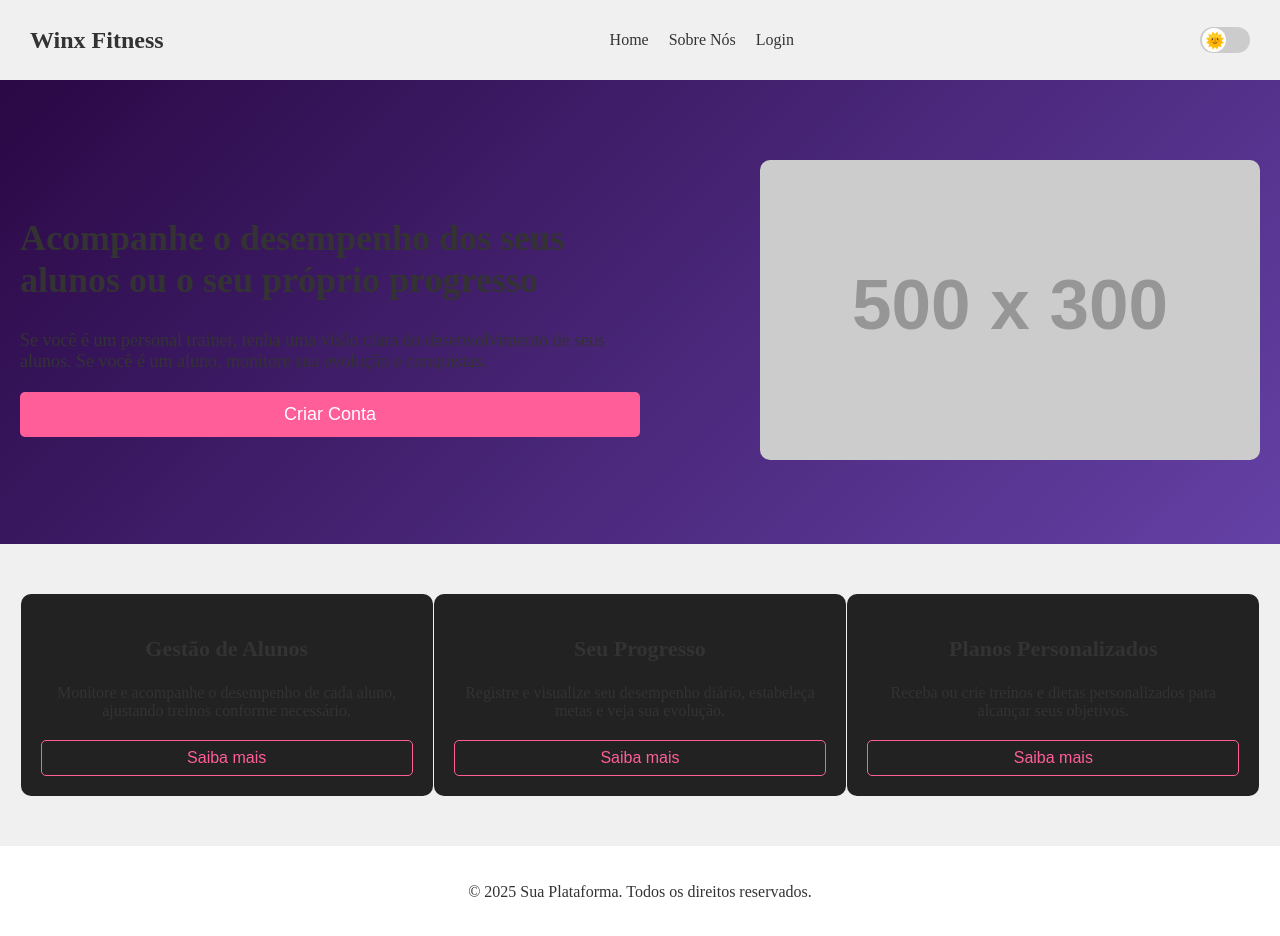
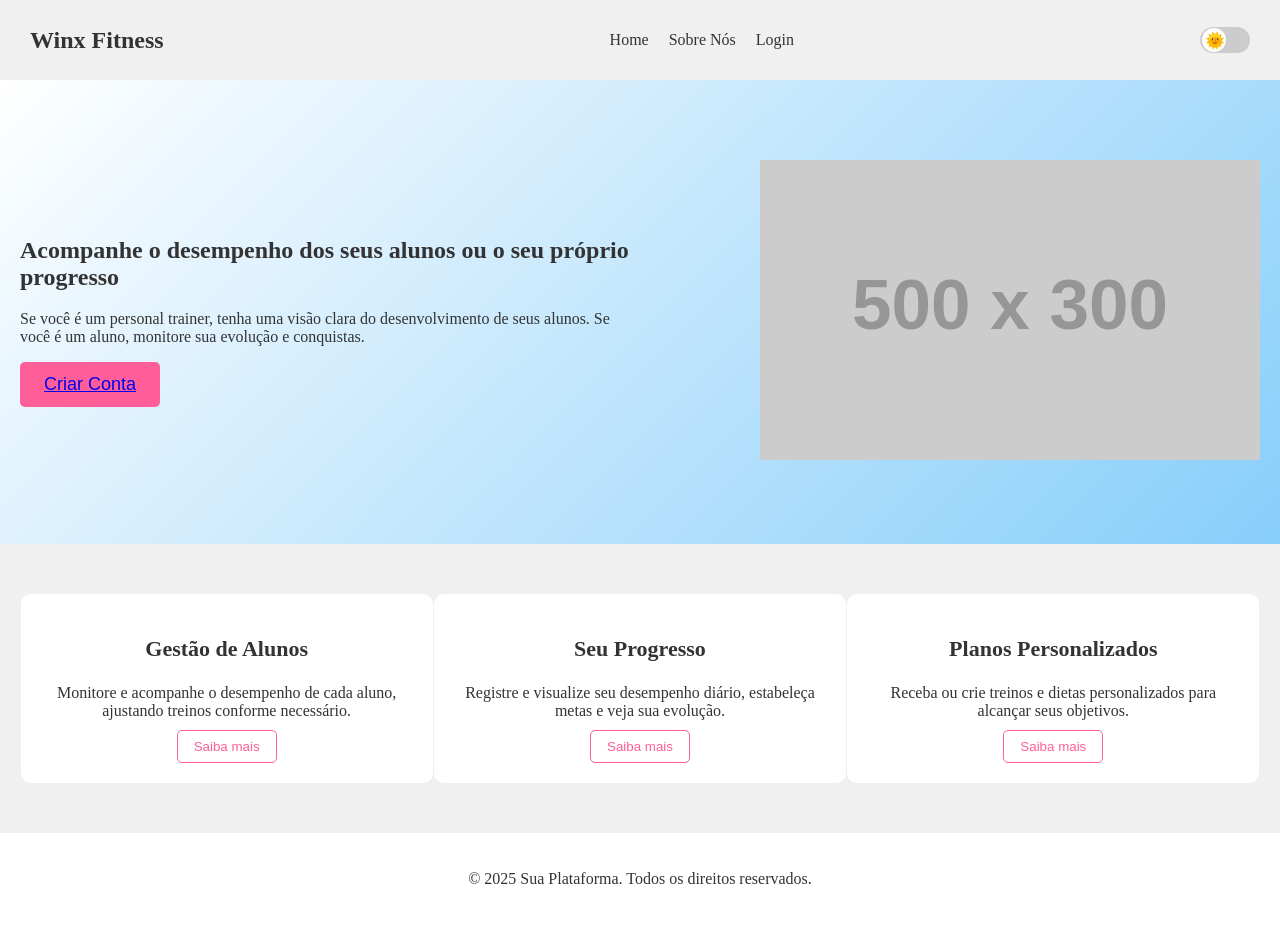
Before and after one commit to BernardoVillanova/fitness-front, a Vue app: page / in a window 1280 px wide. Built offline with nearby package versions, Linux system fonts and the light colour scheme.

Commit message:
DEV-002 | :sparkles: Ajuste e alinhamentos de telas

```diff
--- a/src/components/ContentSection.vue
+++ b/src/components/ContentSection.vue
@@ -1,10 +1,11 @@
 <template>
-    <div :class="{ dark: isDarkMode, light: !isDarkMode }">
+  <div :class="isDarkMode ? 'dark' : 'light'">
+
     <section class="hero">
       <div class="hero-content">
         <h1>Acompanhe o desempenho dos seus alunos ou o seu próprio progresso</h1>
         <p>Se você é um personal trainer, tenha uma visão clara do desenvolvimento de seus alunos. Se você é um aluno, monitore sua evolução e conquistas.</p>
-            <button class="cta-button">Criar Conta</button>
+        <button class="cta-button"><router-link to="/register">Criar Conta</router-link></button>
       </div>
       <div class="hero-image">
         <img src="https://via.placeholder.com/500x300" alt="Treinamento Fitness" />
@@ -12,19 +13,9 @@
     </section>
 
     <section class="features">
-        <div class="feature-card">
-            <h3>Gestão de Alunos</h3>
-            <p>Monitore e acompanhe o desempenho de cada aluno, ajustando treinos conforme necessário.</p>
-            <button class="read-more">Saiba mais</button>
-        </div>
-        <div class="feature-card">
-            <h3>Seu Progresso</h3>
-            <p>Registre e visualize seu desempenho diário, estabeleça metas e veja sua evolução.</p>
-            <button class="read-more">Saiba mais</button>
-        </div>
-        <div class="feature-card">
-            <h3>Planos Personalizados</h3>
-            <p>Receba ou crie treinos e dietas personalizados para alcançar seus objetivos.</p>
+      <div class="feature-card" v-for="feature in features" :key="feature.title">
+        <h3>{{ feature.title }}</h3>
+        <p>{{ feature.description }}</p>
         <button class="read-more">Saiba mais</button>
       </div>
     </section>
@@ -40,79 +31,64 @@
     const themeStore = useThemeStore();
     const { isDarkMode } = storeToRefs(themeStore);
 
-            return { isDarkMode };
+    const toggleTheme = () => {
+      themeStore.toggleDarkMode();
+    };
+
+    return { isDarkMode, toggleTheme, features: [
+      { title: 'Gestão de Alunos', description: 'Monitore e acompanhe o desempenho de cada aluno, ajustando treinos conforme necessário.' },
+      { title: 'Seu Progresso', description: 'Registre e visualize seu desempenho diário, estabeleça metas e veja sua evolução.' },
+      { title: 'Planos Personalizados', description: 'Receba ou crie treinos e dietas personalizados para alcançar seus objetivos.' }
+    ] };
   }
 };
 </script>
 
 <style scoped>
-/* Modo Claro/Escuro */
 .light {
-  background-color: #f0f0f0;
-  color: #333;
+  --nav-bg: #f0f0f0;
+  --text-color: #333;
+  --hero-bg: linear-gradient(135deg, #ffffff, #87CEFA);
+  --card-bg: #ffffff;
+  background-color: var(--nav-bg);
+  color: var(--text-color);
 }
 
 .dark {
-  background-color: #1a1a2e;
-  color: white;
+  --nav-bg: #1a1a2e;
+  --text-color: white;
+  --hero-bg: linear-gradient(135deg, #2a0845, #6441a5);
+  --card-bg: #222;
+  background-color: var(--nav-bg);
+  color: var(--text-color);
 }
 
-/* Navbar */
 .navbar {
   display: flex;
   justify-content: space-between;
   align-items: center;
   padding: 15px 30px;
-  background: #2c2c54;
+  background: var(--nav-bg);
 }
 
-.logo {
-  font-size: 24px;
-  font-weight: bold;
-  color: white;
-}
-
-.nav-links {
-  display: flex;
-  list-style: none;
-  gap: 20px;
-}
-
-.nav-links li a {
-  text-decoration: none;
-  color: white;
-  font-size: 16px;
-}
-
-.toggle-mode {
+.navbar .toggle-mode {
   background: none;
   border: none;
   font-size: 18px;
   cursor: pointer;
-  color: white;
+  color: var(--text-color);
 }
 
-/* Hero Section */
 .hero {
   display: flex;
   justify-content: space-between;
   align-items: center;
   padding: 80px 20px;
-  background: linear-gradient(135deg, #2a0845, #6441a5);
+  background: var(--hero-bg);
 }
 
 .hero-content {
   max-width: 50%;
-}
-
-.hero h1 {
-  font-size: 36px;
-  font-weight: bold;
-}
-
-.hero p {
-  font-size: 18px;
-  margin: 10px 0;
 }
 
 .cta-button {
@@ -129,14 +105,6 @@
   background-color: #d93d78;
 }
 
-/* Imagem */
-.hero-image img {
-  width: 100%;
-  max-width: 500px;
-  border-radius: 10px;
-}
-
-/* Features Section */
 .features {
   display: flex;
   justify-content: space-around;
@@ -144,7 +112,7 @@
 }
 
 .feature-card {
-  background: #222;
+  background: var(--card-bg);
   padding: 20px;
   border-radius: 10px;
   width: 30%;
--- a/src/components/NavBar.vue
+++ b/src/components/NavBar.vue
@@ -4,7 +4,7 @@
     <ul class="nav-links">
 
       <li><router-link to="/">Home</router-link></li>
-      <li><a href="#">Sobre Nós</a></li>
+      <li><router-link to="/about">Sobre Nós</router-link></li>
       <li><router-link to="/login">Login</router-link></li>
     </ul>
 
--- a/src/router/index.js
+++ b/src/router/index.js
@@ -3,16 +3,20 @@ import HomePage from '../views/home.vue';
 import LoginPage from '../views/login.vue';
 import RegisterPage from '../views/register.vue';
 import DashboardTech from '../views/dashboardtech.vue';
+import StudentList from '../components/StudentList.vue'
+import AboutUs from '../views/about.vue'
 import { useAuthStore } from '../store/auth';
 
 const routes = [
   { path: '/', component: HomePage },
   { path: '/login', component: LoginPage },
   { path: '/register', component: RegisterPage },
+  { path: '/students', component: StudentList },
+  { path: '/about', component: AboutUs},
   {
     path: '/dashboard',
     component: DashboardTech,
-    // meta: { requiresAuth: true, role: 'personal' },
+    meta: { requiresAuth: true, role: 'personal' },
   },
 ];
 
--- a/src/views/login.vue
+++ b/src/views/login.vue
@@ -1,6 +1,6 @@
 <template>
-  <NavBar/>
-  <div class="full-screen">
+  <NavBar />
+  <div :class="isDarkMode ? 'full-screen dark' : 'full-screen light'">
     <div class="card-container">
       <!-- Seção da Imagem -->
       <div class="image-section">
@@ -27,16 +27,20 @@
 
 <script>
 import NavBar from "@/components/NavBar.vue";
+import { useThemeStore } from '@/store/theme';
+import { storeToRefs } from 'pinia';
 import { jwtDecode } from 'jwt-decode';
 import api from "@/api";
 
 export default {
   name: "LoginPage",
+  components: { NavBar },
+  setup() {
+    const themeStore = useThemeStore();
+    const { isDarkMode } = storeToRefs(themeStore);
 
-  components: {
-    NavBar,
+    return { isDarkMode };
   },
-
   data() {
     return {
       email: "",
@@ -52,9 +56,7 @@ export default {
         });
 
         const token = response.data.token;
-
         const decodedToken = jwtDecode(token);
-        console.log('decodedToken: ', decodedToken);
 
         if (!decodedToken.role) {
           throw new Error("Token inválido ou sem informações de papel.");
@@ -78,13 +80,21 @@ export default {
 };
 </script>
 
-<style>
+<style scoped>
+.light {
+  background-color: #f4f4f4;
+  color: #333;
+}
+.dark {
+  background-color: #1a1a2e;
+  color: white;
+}
+
 .full-screen {
   height: 100vh;
   display: flex;
   align-items: center;
   justify-content: center;
-  background-color: #f4f4f4;
   padding: 20px;
 }
 
@@ -92,7 +102,7 @@ export default {
   display: flex;
   max-width: 800px;
   width: 100%;
-  background: white;
+  background: var(--card-bg);
   box-shadow: 0px 4px 10px rgba(0, 0, 0, 0.2);
   border-radius: 10px;
   overflow: hidden;
@@ -100,7 +110,7 @@ export default {
 
 .image-section {
   width: 40%;
-  background: #2c3e50;
+  background: var(--image-bg);
   display: flex;
   align-items: center;
   justify-content: center;
@@ -115,7 +125,7 @@ export default {
 .form-section {
   width: 60%;
   padding: 40px;
-  background-color: #fff;
+  background-color: var(--form-bg);
   display: flex;
   flex-direction: column;
   justify-content: center;
@@ -124,13 +134,13 @@ export default {
 .title {
   font-size: 24px;
   font-weight: bold;
-  color: #333;
+  color: inherit;
   margin-bottom: 10px;
 }
 
 .subtitle {
   font-size: 14px;
-  color: #666;
+  color: inherit;
   margin-bottom: 20px;
   font-weight: bold;
 }
@@ -158,7 +168,7 @@ input {
 button {
   width: 100%;
   padding: 12px;
-  background-color: #007bff;
+  background-color: var(--button-bg);
   color: white;
   border: none;
   border-radius: 5px;
@@ -168,7 +178,23 @@ button {
 }
 
 button:hover {
-  background-color: #0056b3;
+  background-color: var(--button-hover-bg);
+}
+
+:root {
+  --card-bg: white;
+  --form-bg: #fff;
+  --image-bg: #2c3e50;
+  --button-bg: #007bff;
+  --button-hover-bg: #0056b3;
+}
+
+.dark {
+  --card-bg: #2c2c2c;
+  --form-bg: #1e1e1e;
+  --image-bg: #1a1a2e;
+  --button-bg: #ff5e99;
+  --button-hover-bg: #d93d78;
 }
 
 @media (max-width: 768px) {
--- a/src/views/register.vue
+++ b/src/views/register.vue
@@ -1,4 +1,5 @@
 <template>
+  <NavBar/>
   <div :class="['container', isDarkMode ? 'dark' : 'light']">
     <div class="form-container">
       <h2>Cadastre-se</h2>
@@ -23,12 +24,16 @@
 </template>
 
 <script>
+import NavBar from "@/components/NavBar.vue";
 import axios from "axios";
 import { useThemeStore } from "@/store/theme";
 import { storeToRefs } from "pinia";
 
 export default {
   name: "RegisterPage",
+  components: {
+    NavBar,
+  },
 
   setup() {
     const themeStore = useThemeStore();
@@ -90,8 +95,9 @@ export default {
 }
 
 .form-container {
+  width: 100vh;
   background: rgba(255, 255, 255, 0.1);
-  padding: 20px;
+  padding: 4.5rem;
   border-radius: 8px;
   box-shadow: 0 0 10px rgba(0, 0, 0, 0.1);
 }
```
Lines whose indentation alone changed are shown as unchanged.
